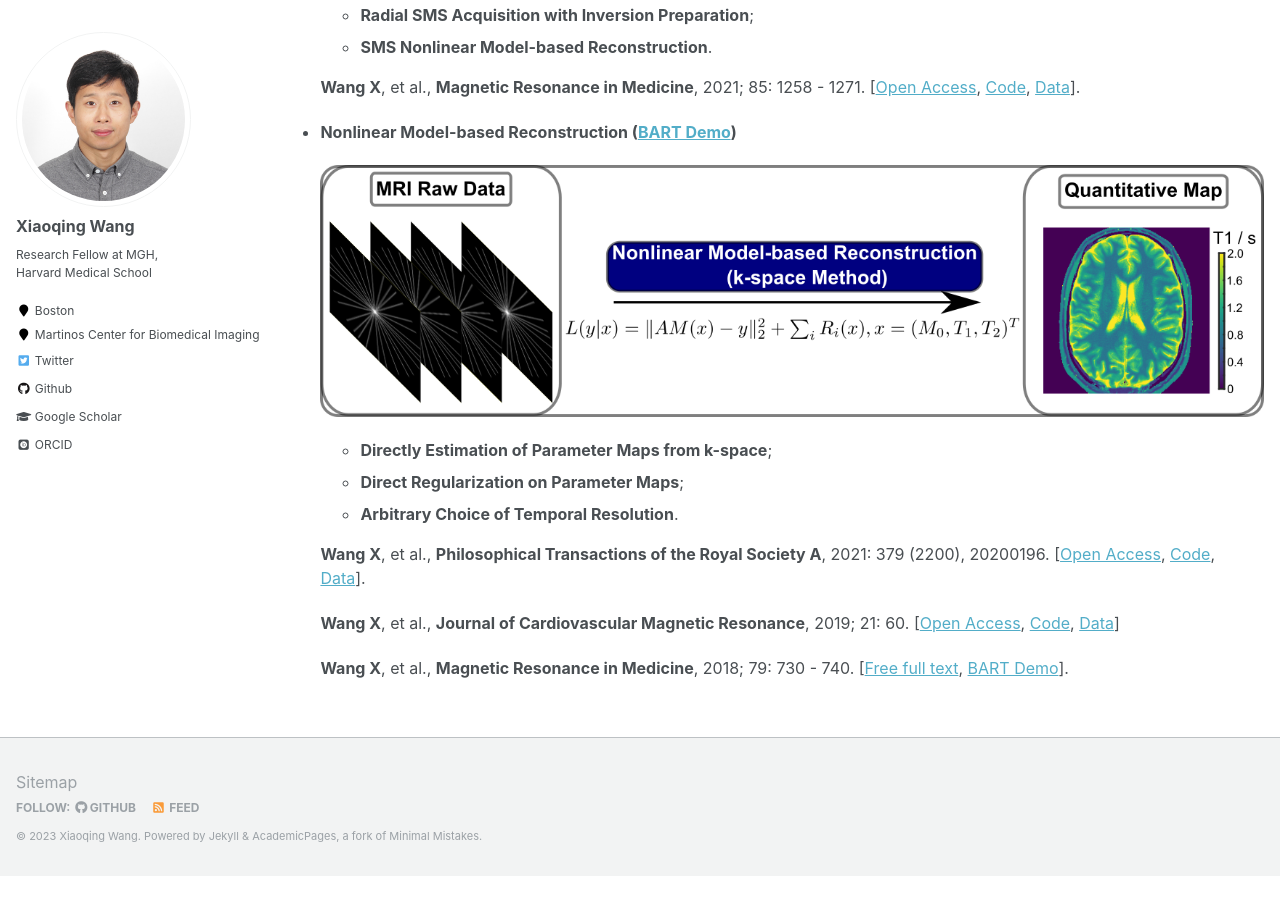
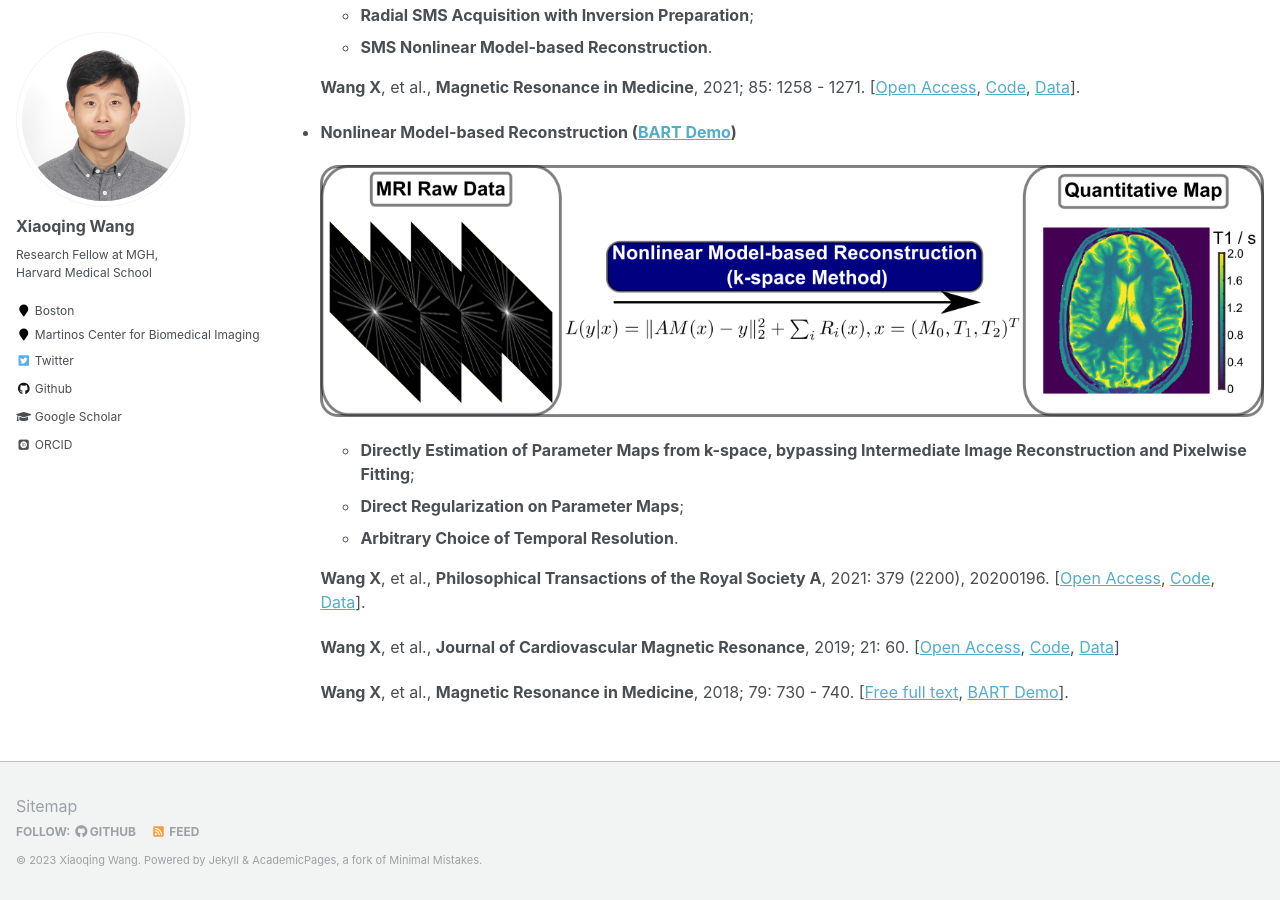
Before and after one commit to xqwang1/xqwang1.github.io, a Jekyll site: the page built from _pages/posts.md, in a window 1280 px wide and 900 px high, scrolled down 820 px. Built offline with Jekyll 4.4.1, drawn with Linux system fonts in a browser that asks for light colours; some web fonts are replaced; before the commit the page ends 1696 px from its top, so only the background shows below that.

Commit message:
update posts

```diff
--- a/_pages/posts.md
+++ b/_pages/posts.md
@@ -36,7 +36,7 @@ author_profile: true
 
     ![Alt Text](https://xqwang1.github.io/files/nonlinear_moba.png)
 
-  * **Directly Estimation of Parameter Maps from k-space**;
+  * **Directly Estimation of Parameter Maps from k-space, bypassing Intermediate Image Reconstruction and Pixelwise Fitting**;
   * **Direct Regularization on Parameter Maps**;
   * **Arbitrary Choice of Temporal Resolution**.
 
```
